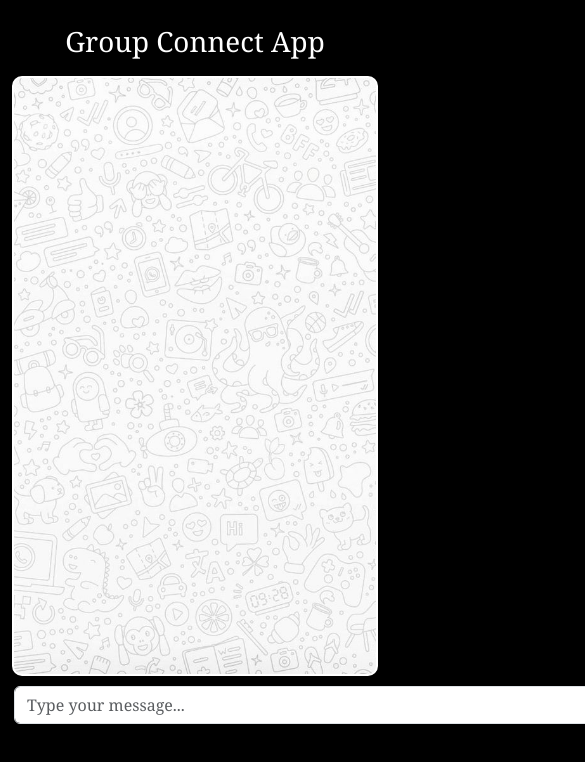
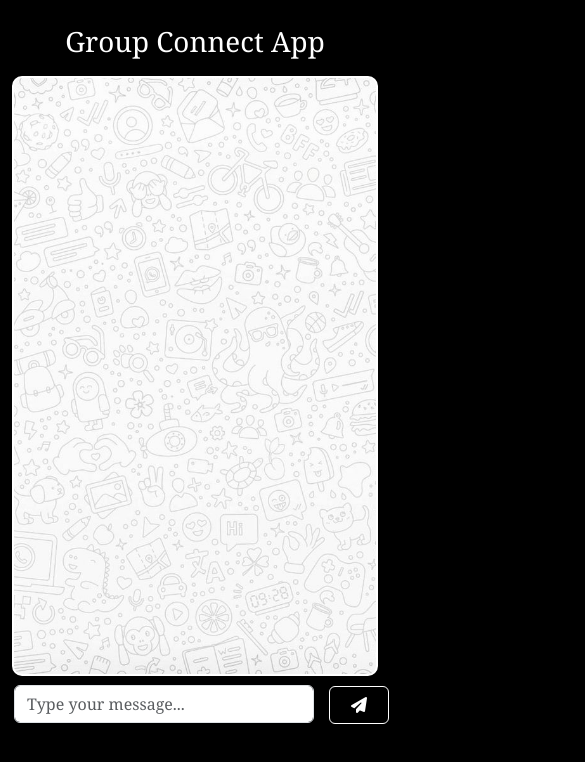
Before and after one commit to Shivani-Sharma7/GrooupConnectApp, a React (Create React App) app: page / in a window 390 px wide. Shown: the top 762 px of the page, 585 px wide, since content can reach past the window. Built offline with nearby package versions, Linux system fonts and the light colour scheme; no server answers.

Commit message:
changes in css

```diff
--- a/src/ChatPage.css
+++ b/src/ChatPage.css
@@ -9,37 +9,40 @@ body{
     flex-direction: column;
     justify-content: flex-end;
     margin-top: 10px;
-    margin-bottom: 10px;
+    /* margin-bottom: 10px; */
     background-color: white !important;
     border: 2px solid white !important;
     border-radius: 10px;
-    overflow-y: auto !important;
     flex-grow: 1 !important;
     background-image: url('./chat_background.jpg');
     background-size: cover;
     background-position: center;
+    overflow-y: auto !important;
+    overflow-x: hidden;
 }
 
-/* .chat_box_content {
-    flex-grow: 1;
-    overflow-y: auto;
-    padding: 10px;
-} */
-
 h1{
-    font-family:Georgia, 'Times New Roman', Times, serif
+    font-family:Georgia, 'Times New Roman', Times, serif;
 }
 
-
-.form_group{
+.form_group {
     display: flex;
     gap: 15px;
+    margin: auto;
+
 }
 
+/* Default styling for larger screens (desktop) */
 #send_message {
     flex: 1;
     width: 780px;
     margin-left: 2px;
+}
+
+@media (max-width: 768px) {
+    #send_message {
+        width: 300px;
+    }
 }
 
 .send_button {
@@ -47,6 +50,7 @@ h1{
     color: white;
     width: 60px;
     border-color: white !important;
+    margin-top: 10px;
 }
 
 .heading {
@@ -56,25 +60,27 @@ h1{
 .message_receive {
     background-color: rgb(180, 180, 170);
     width: 24%;
-    padding: 10px;
-    margin: 17px 12px;
+    padding: 6px;
+    margin: 10px 17px;
     border: 1px solid white;
-    border-radius: 10px;
+    border-radius: 15px;
     display: flex;
     justify-content: left;
     color: black;
+    padding-left: 10px;
 }
 
 .message_send {
     background-color: rgb(129, 212, 155);
     width: 24%;
-    padding: 10px;
-    margin: 17px 12px;
+    padding: 6px;
+    margin: 10px 17px;
     border: 1px solid white;
-    border-radius: 10px;
+    border-radius: 15px;
     display: flex;
     justify-content: left;
     color: black;
+    padding-left: 10px;
 }
 
 
--- a/src/Components/ChatPage.js
+++ b/src/Components/ChatPage.js
@@ -66,15 +66,10 @@ const ChatPage = () => {
                     <Col md="2"></Col>
                     <Col md="8">
                         <div className='chat_box'>
+
                         </div>
-                    </Col>
-                    <Col md="2"></Col>
-                </Row>
-                <Row>
-                    <Col md="2"></Col>
-                    <Col md="8">
-                        <Form className='form_group' id='send-container'>
-                            <Form.Group className="mb-2">
+                        <Form className='form_group' id='send-container' >
+                            <Form.Group className="mb-2 d-flex align-items-center">
                                 <Form.Control type="text" name="send_message" id="send_message" placeholder='Type your message...' />
                             </Form.Group>
                             <Form.Group className="mb-3">
@@ -84,6 +79,7 @@ const ChatPage = () => {
                     </Col>
                     <Col md="2"></Col>
                 </Row>
+
             </Container>
         </>
     )
```
